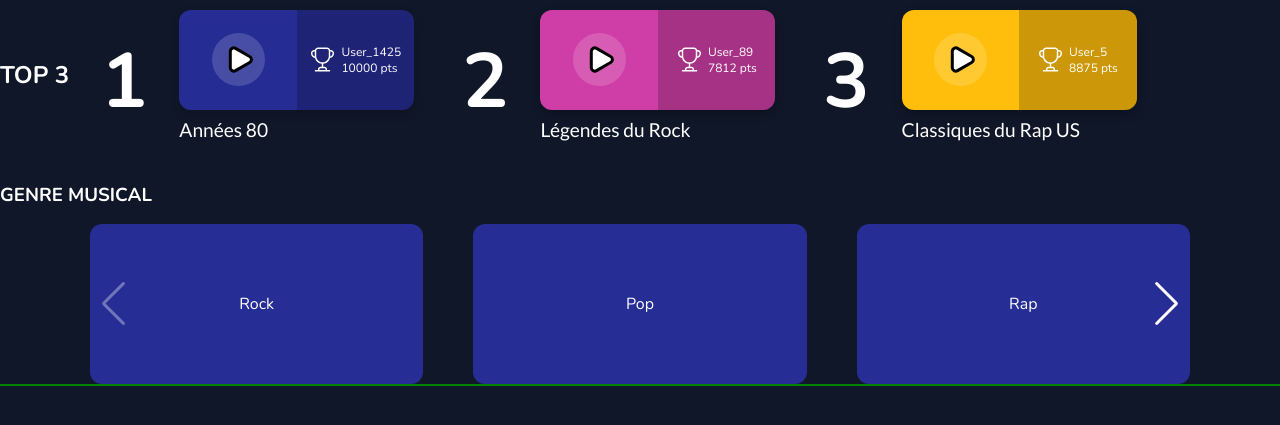
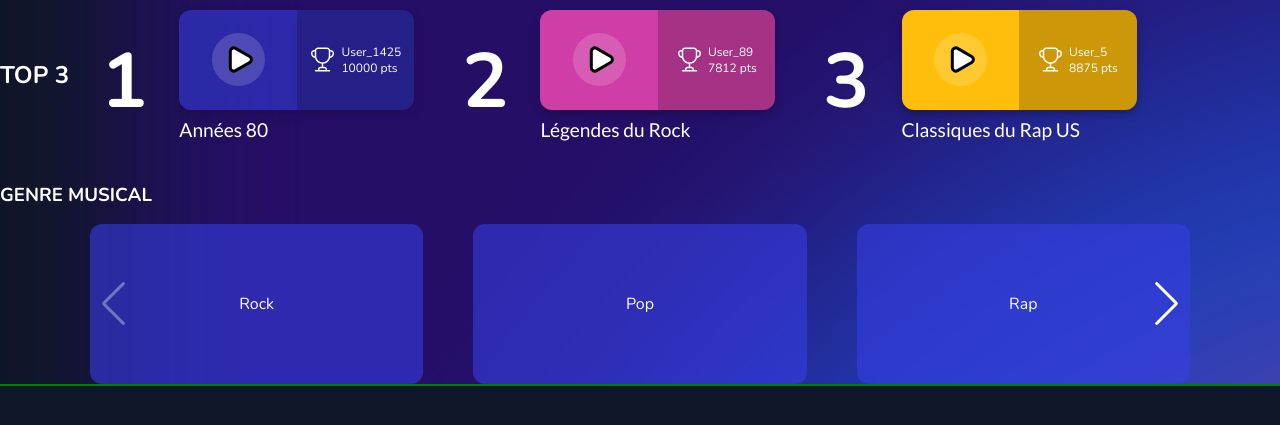
Before and after one commit to T-Clement/MusiQuizz, a PHP site: page /home.php in a window 1280 px wide. Shown: the part 83-508 px from the top of the page. Run offline with PHP 8.4, Linux system fonts and the light colour scheme.

Commit message:
update of elipse's css

```diff
--- a/home.php
+++ b/home.php
@@ -63,7 +63,7 @@
                             ."<div>"
                             ."<div class='tile'>
                                 <a href='#' class='tile__left'>
-                                    <img class='tile__left__img' src='img/Icone Player.svg' alt=''>
+                                    <img class='tile__left__img' src='img/player-icon.svg' alt=''>
                                 </a>
                                 <div class='tile__right'>
                                     <img class='tile__right__img' src='img/cup.svg' alt=''>"
@@ -85,7 +85,7 @@
                         <h4 class="block__section__list__itm__title">1</h4>
                         <div class="tile">
                             <a href='#' class="tile__left">
-                                <img class="tile__img" src="img/Icone Player.svg" alt="">
+                                <img class="tile__img" src="img/player-icon.svg" alt="">
                             </a>
                             <div class="tile__right">
                                 <img src="img/cup.svg" alt="">
@@ -112,7 +112,7 @@
                         <h4 class="block__section__list__itm__title">3</h4>
                         <div class="tile">
                             <a href='#' class="tile__left">
-                                <img class="tile__left__img" src="img/Icone Player.svg" alt="">
+                                <img class="tile__left__img" src="img/player-icon.svg" alt="">
                             </a>
                             <div class="tile__right">
                                 <img class="tile__right__img" src="img/cup.svg" alt="">
@@ -131,7 +131,7 @@
                         <div>
                             <div class="tile">
                                 <a href='#' class="tile__left">
-                                    <img class="tile__left__img" src="img/Icone Player.svg" alt="">
+                                    <img class="tile__left__img" src="img/player-icon.svg" alt="">
                                 </a>
                                 <div class="tile__right">
                                     <img class="tile__right__img" src="img/cup.svg" alt="">
@@ -159,7 +159,7 @@
                     <div class="swiper-wrapper">
                         <!-- Slides -->
                         <?php
-                        // add color ?
+                        // add color ?, link to the page with all playlist link to style
                         $listOfStyle = [
                             ["style" => "Rock", "link" => "link/rock"],
                             ["style" => "Pop", "link" => "link/pop"],
@@ -189,7 +189,7 @@
 
         <section>
 
-        <section>
+        </section>
     </main>
     <script src="https://cdn.jsdelivr.net/npm/swiper@9/swiper-bundle.min.js"></script>
     <script src="swiper.js"></script>
--- a/home_style.css
+++ b/home_style.css
@@ -67,6 +67,7 @@ body {
     background-color: var(--background-color);
     font-family: "Nunito";
     margin: 0;
+    /*for elipses not overflowing*/
     /* overflow: hidden; */
 }
 
@@ -78,7 +79,6 @@ body {
     outline: 1px solid red;
     margin: 0 auto;
     z-index: 10;
-    /* overflow: hidden; */
 }
 
 /*for tablets*/
@@ -94,6 +94,8 @@ body {
         /* width: min(80%,1280px); */
         max-width: 1280px;
         outline: 2px solid green;
+        overflow: hidden;
+
     }
 }
 
@@ -378,28 +380,39 @@ body {
 
 
 
-@media screen and (width <= 720px) {
 .elipse {
     position: absolute;
     width: 298px;
     height: 292px;
+    top: -10px;
     left: -77px;
     z-index: -5;
     background: radial-gradient(50% 50% at 50% 50%, #260E69 0%, #FF3C5F 0%, #1F41BB 66.4%, rgba(38, 14, 105, 0.79) 90.79%);
     filter: blur(41.5px);
-
 }
 
-    /* .elipse-2 {
+
+@media screen and (min-width: 720px) {
+    .elipse {
+        /* height: 500px; */
+        /* width: 100%; */
+        /* top: -50px;
+        left: -77px;
+        z-index: -5; */
+
+        z-index: -5;
         position: absolute;
-        width: 298px;
-        height: 292px;
-        left: -77px;
-        top: 638px;
-        z-index: -5;
+        overflow: hidden;
+        width: 2855px;
+        height: 2797px;
+        left: 154px;
+        top: -450px;
+
         background: radial-gradient(50% 50% at 50% 50%, #260E69 0%, #FF3C5F 0%, #1F41BB 66.4%, rgba(38, 14, 105, 0.79) 90.79%);
-        filter: blur(41.5px);
-    }*/
+        filter: blur(75px);
+    }
+
+
 }
 /*color elipsies*/
 /* .elipse {
```
Also changed, not shown: api-call.php (added, +40 -0 lines), img/player-icon.svg (renamed from img/Icone Player.svg). Lines whose indentation alone changed are shown as unchanged.
